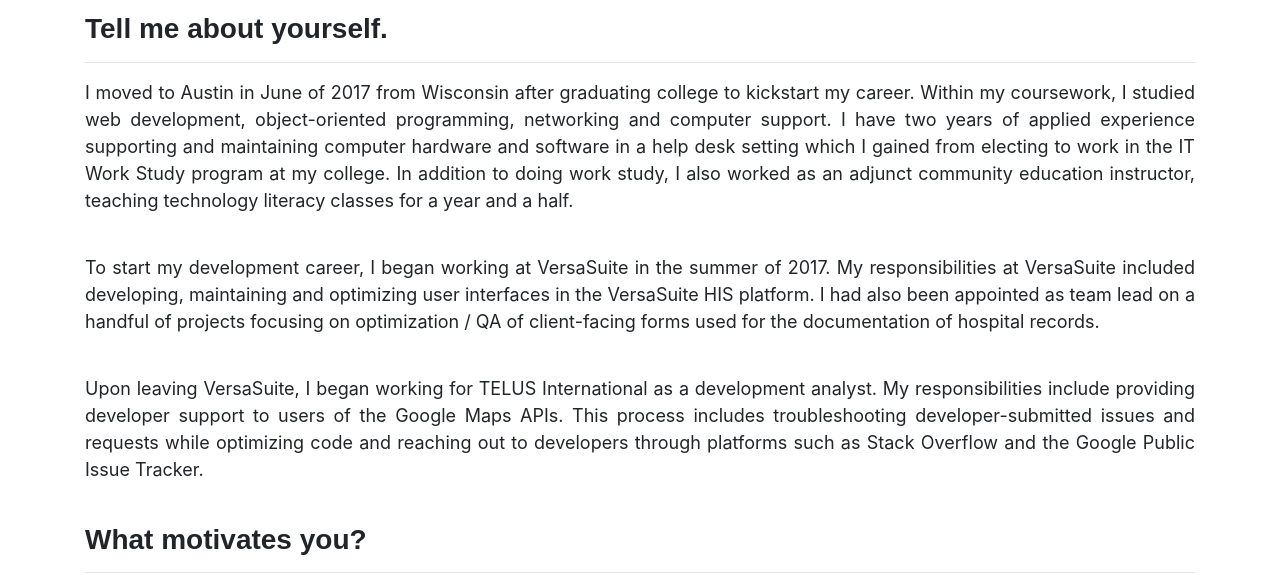
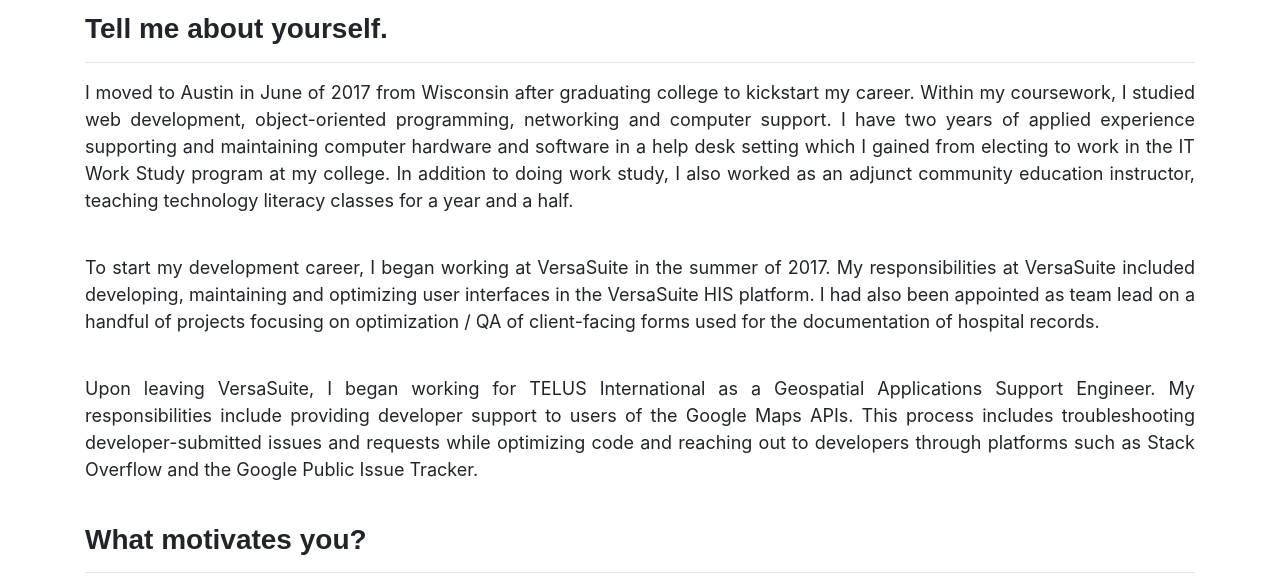
Before and after one commit to sureto96/sureto96.github.io, a plain HTML site: page about.html in a window 1280 px wide. Shown: the part 158-744 px from the top of the page. Drawn offline with nearby package versions, Linux system fonts and the light colour scheme; a web font is replaced by a local one.

Commit message:
Update about.html
Updated job title for TELUS

```diff
--- a/about.html
+++ b/about.html
@@ -53,7 +53,7 @@
             as team lead on a handful of projects focusing on optimization / QA of client-facing forms used for the documentation of hospital records.</p>
           <br>
 
-          <p class="body-p">Upon leaving VersaSuite, I began working for TELUS International as a development analyst. My responsibilities include providing developer support to users of the Google Maps APIs. This process includes troubleshooting developer-submitted issues
+          <p class="body-p">Upon leaving VersaSuite, I began working for TELUS International as a Geospatial Applications Support Engineer. My responsibilities include providing developer support to users of the Google Maps APIs. This process includes troubleshooting developer-submitted issues
             and requests while optimizing code and reaching out to developers through platforms such as Stack Overflow and the Google Public Issue Tracker.</p>
 
           <br>
```
